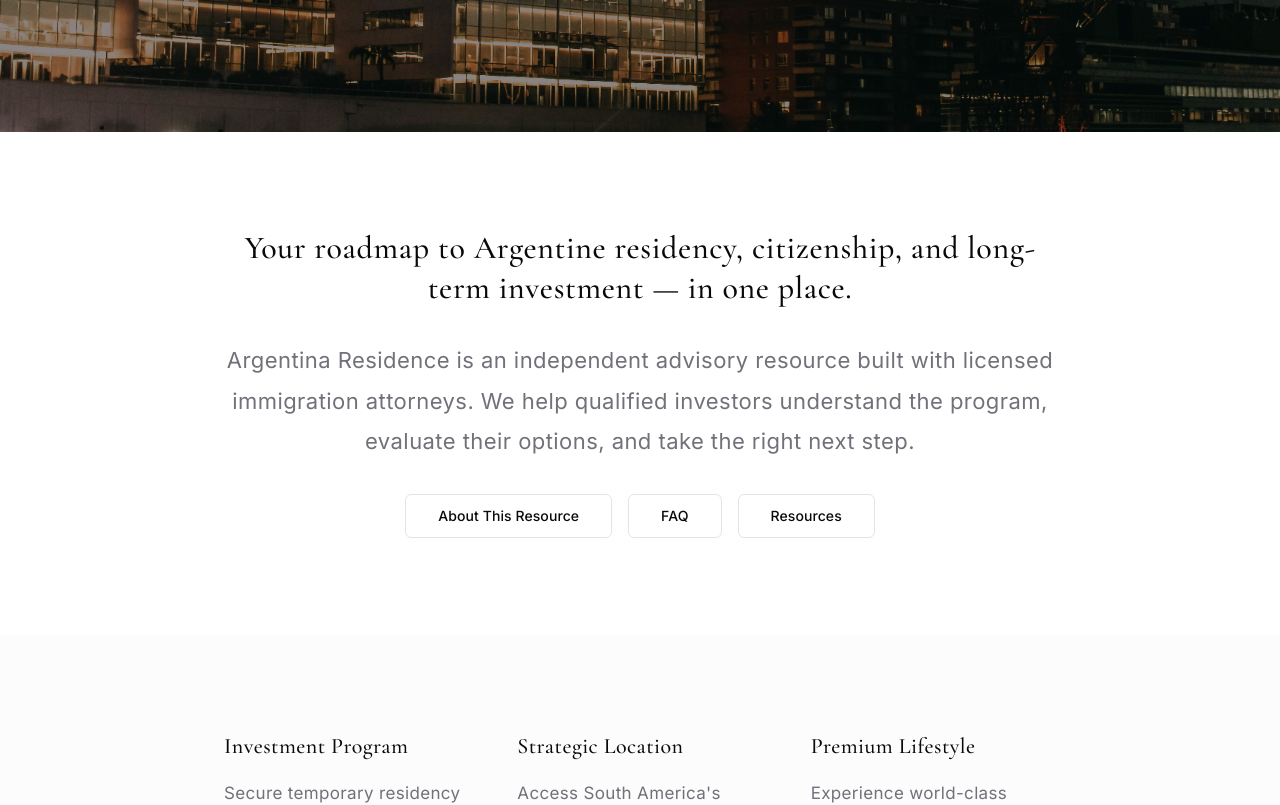
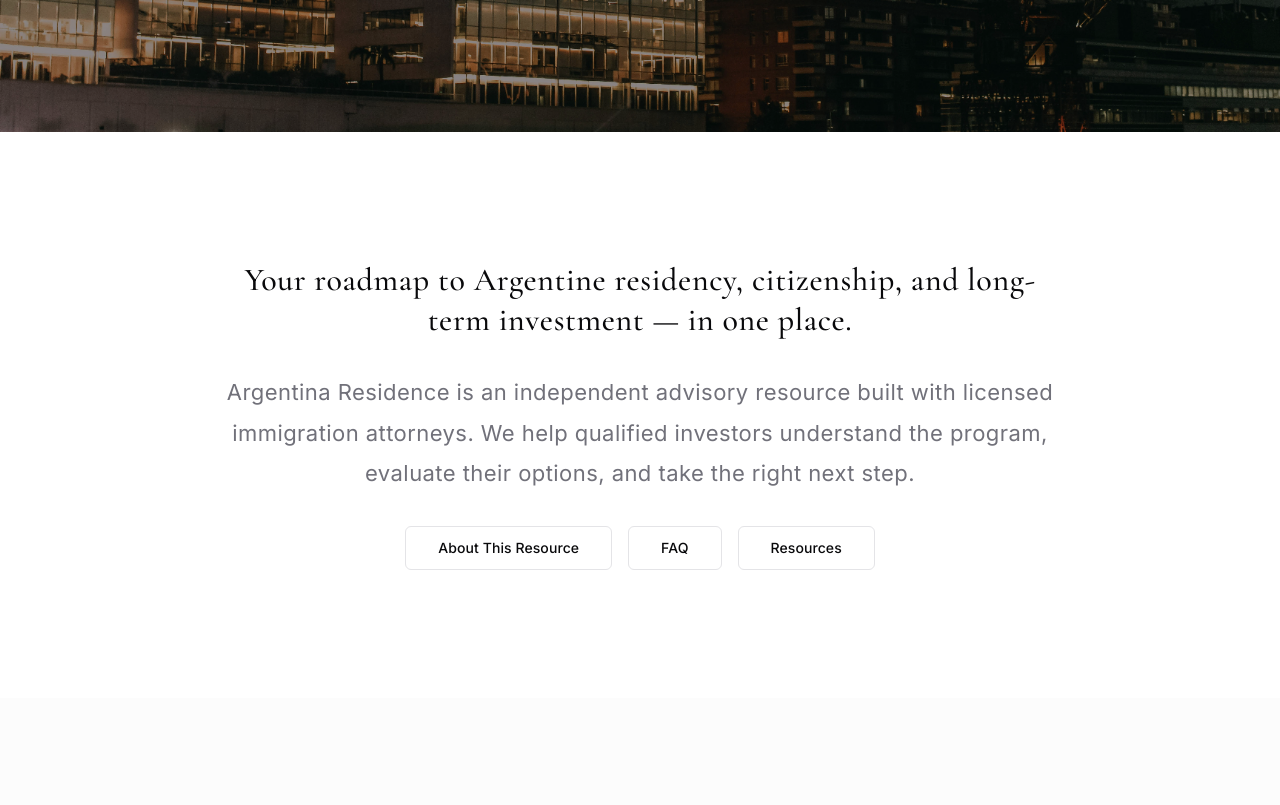
Before and after one commit to jordancc1996/argentina-passport-glow, a React (Vite) app: page / in a window 1280 px wide. Shown: the part 580-1385 px from the top of the page. Built offline with nearby package versions, Linux system fonts and the light colour scheme.

Commit message:
Changes
Co-authored-by: jordancc1996 <185385282+jordancc1996@users.noreply.github.com>

```diff
--- a/src/index.css
+++ b/src/index.css
@@ -84,7 +84,8 @@
     --font-sans: 'Inter', -apple-system, BlinkMacSystemFont, 'Helvetica Neue', sans-serif;
 
     /* Spacing */
-    --section-padding: 6rem;
+    --section-padding: 8rem;
+    --section-padding-sm: 5rem;
     --container-padding: 2rem;
     --container-max: 1200px;
 
@@ -178,8 +179,15 @@
 
   /* Sophisticated Layouts */
   .section-padding {
-    padding-top: var(--section-padding);
-    padding-bottom: var(--section-padding);
+    padding-top: var(--section-padding-sm);
+    padding-bottom: var(--section-padding-sm);
+  }
+
+  @media (min-width: 768px) {
+    .section-padding {
+      padding-top: var(--section-padding);
+      padding-bottom: var(--section-padding);
+    }
   }
 
   .container-padding {
```
